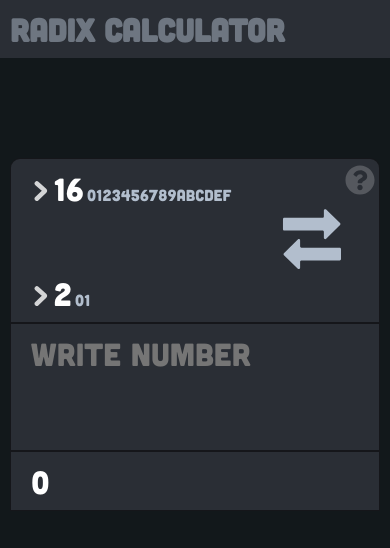
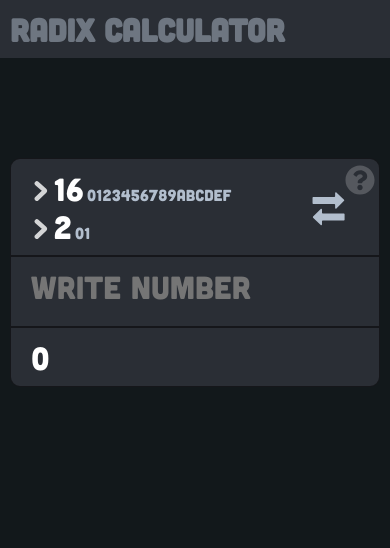
Before and after one commit to fedor-resh/react-redix-calculator, a React (Create React App) app: page / in a window 390 px wide. Shown: the top 548 px of the page. Built offline with nearby package versions, Linux system fonts and the light colour scheme.

Commit message:
fixes in calc and page-proofs

```diff
--- a/src/Calculator/Calculator.js
+++ b/src/Calculator/Calculator.js
@@ -40,8 +40,10 @@ const Calculator = () => {
             setError('not allowed characters')
         } else if (countCharacter('(', number) > 1
             || countCharacter(')', number) > 1) {
-            setError('Some identical brackets')
-        } else if (number.includes('(')
+            setError('several identical brackets')
+        } else if ((countCharacter('.',number)) > 1) {
+            setError('several points')
+        }else if (number.includes('(')
             &&number.includes(')')
             &&number.indexOf('(') >= number.indexOf(')') - 1) {
             setError('nothing in brackets')
--- a/src/Calculator/Calculator.module.css
+++ b/src/Calculator/Calculator.module.css
@@ -62,7 +62,10 @@
     fill:var(--color-white)
 }
 
-
+.result__wrapper{
+    border-bottom-right-radius:10px ;
+    border-bottom-left-radius:10px;
+}
 
 
 @media (min-width: 900px) {
@@ -74,6 +77,9 @@
     .result__wrapper{
         min-height: 400px;
     }
+    .result__wrapper{
+        border-bottom-left-radius:0;
+    }
     .input__wrapper{
         border-bottom-left-radius:10px ;
     }
@@ -82,7 +88,12 @@
     }
 
 }
-@media (max-width: 400px) {
+@media (max-width: 500px) {
+    .img{
+        position: absolute;
+        top: 33px;
+        width: 60px !important;
+    }
     .from_to__wrapper{
         flex-direction: column;
     }
--- a/src/Calculator/NumberInput/NumberInput.css
+++ b/src/Calculator/NumberInput/NumberInput.css
@@ -4,5 +4,4 @@ textarea{
     outline: none;
     border:none;
     resize: none;
-    height: 100px;
 }
--- a/src/Calculator/NumberInput/NumberInput.js
+++ b/src/Calculator/NumberInput/NumberInput.js
@@ -8,11 +8,11 @@ const NumberInput = ({number, setNumber}) => {
     })
 
     function auto_grow(element) {
-        if (element.scrollHeight > 100) {
+        if (window.innerWidth>900&&element.scrollHeight<200) {
+            element.style.height = "200px"
+        } else {
             element.style.height = "5px";
             element.style.height = (element.scrollHeight + 5) + "px";
-        } else {
-            element.style.height = '100px'
         }
     }
 
--- a/src/Calculator/calcFunctions.js
+++ b/src/Calculator/calcFunctions.js
@@ -1,11 +1,12 @@
 function p_p10 (number,radix = 2){
     number = number.toString()
+
     const p_p10_c = (number) => {
 
         let p = radix**(number.length - 1)
         let c = 0
         for(let i = 0; i < number.length;i++){
-            if('1234567890'.includes(number.charAt(i))){
+            if('0123456789'.includes(number.charAt(i))){
                 c += +number.charAt(i)*p
             }else {
                 c += (+number.charCodeAt(i) - 55)*p
@@ -69,7 +70,7 @@ function p10_p(ch, zn, radix = 2) {
         }
         while (input) {
             let x = input % radix
-            if (x>10){
+            if (x>=10){
                 x=String.fromCharCode(x+55)
             }
             num = x + num
@@ -91,9 +92,10 @@ function p10_p(ch, zn, radix = 2) {
         ch *= radix
         let cif = Math.floor(ch / zn)
         ch -= cif * zn
-        if (cif>10){
+        if (cif>=10){
             cif=String.fromCharCode(cif+55)
         }
+
         d += cif.toString()
         if (arr.indexOf(ch)!==-1) {
             index = arr.indexOf(ch)
@@ -101,7 +103,7 @@ function p10_p(ch, zn, radix = 2) {
         }
         arr.push(ch)
     }
-
+    console.log(d)
     if (ch) {
         return int + '.' + d.substring(0, index) + '(' + d.substring(index) + ')'
     } else {
```
